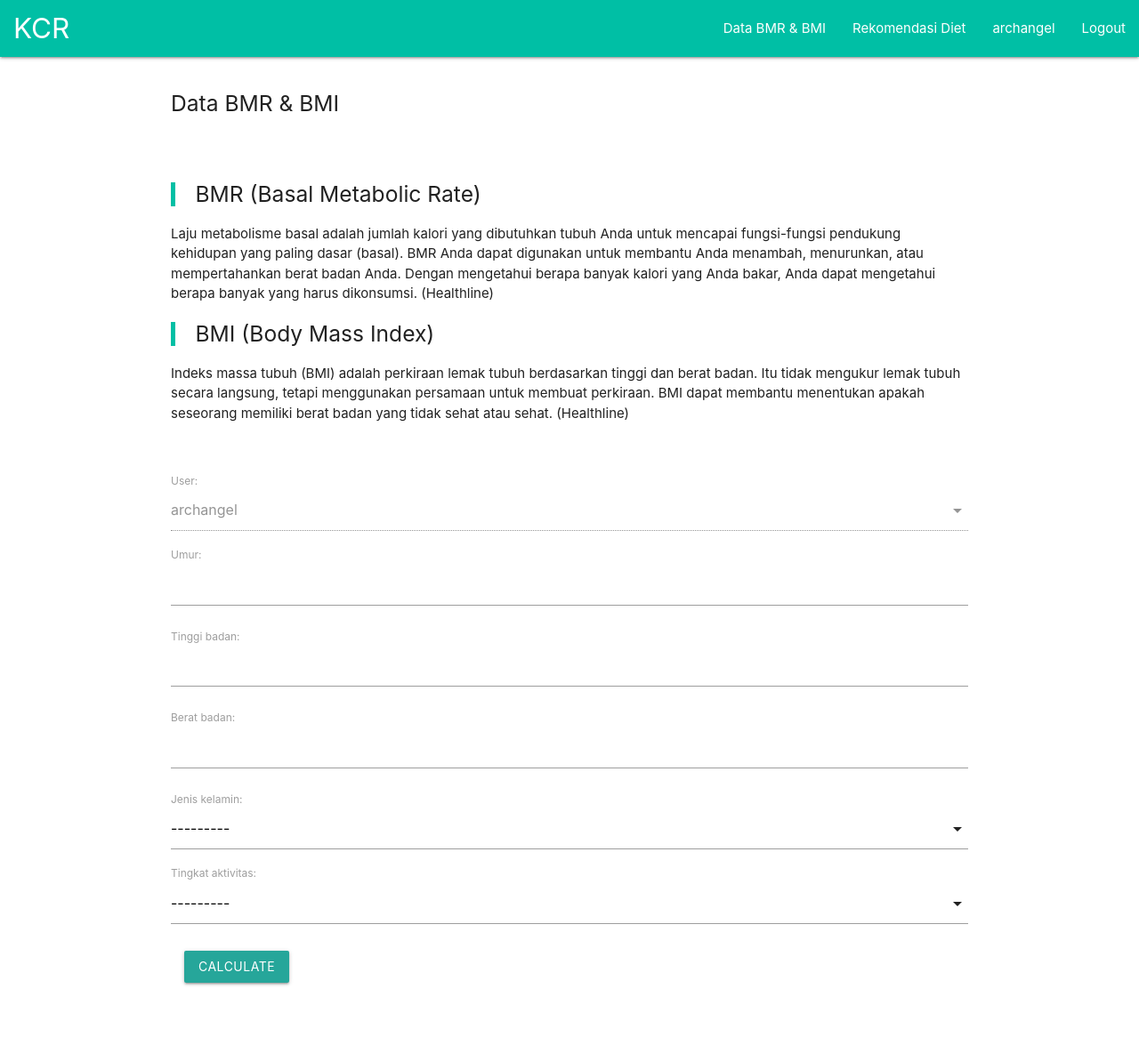
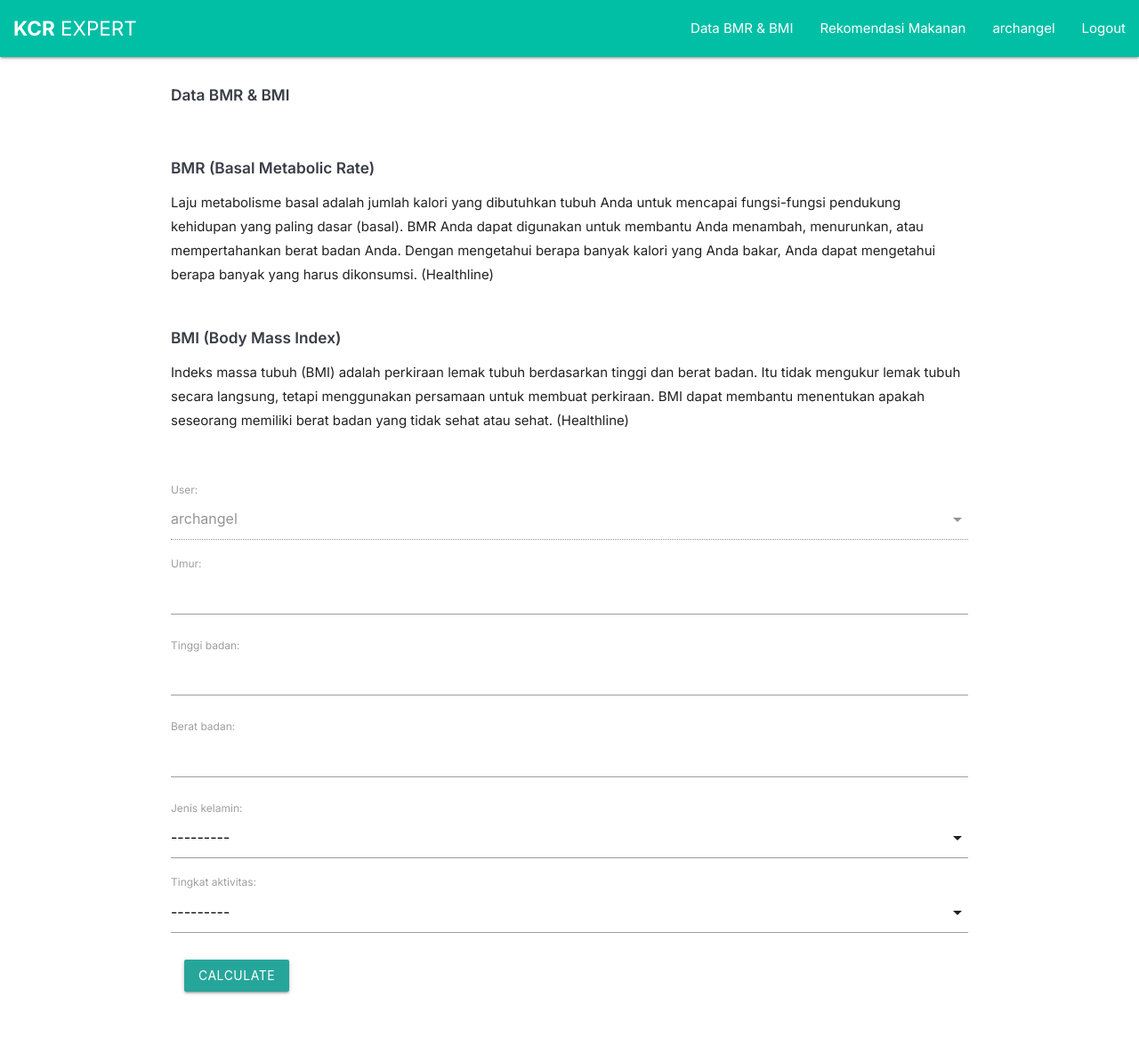
Before and after one commit to kalebjuliu/GeneticAlgorithm_KCR_Website, a Django app: page /data/ in a window 1280 px wide. Shown: the whole page at 89% size. Before the commit the page ends 1108 px from the top, so only its background shows below. Run offline with Django 3.2, Linux system fonts and the light colour scheme; a user stored in the database is signed in; data comes from the database, SQL or seed files in the repository; both versions use the stored data as it was after the commit.

Commit message:
Fix styling

```diff
--- a/diet/templates/diet/data.html
+++ b/diet/templates/diet/data.html
@@ -2,20 +2,21 @@
 
 {% block content %}
 
-<h5>Data BMR & BMI</h5><br><br>
+<h6 style="font-weight: 600; color: #393D46;">Data BMR & BMI</h6><br><br>
 
 <div>
-    <blockquote>
-        <h5>BMR (Basal Metabolic Rate)</h5>
-    </blockquote>
-    <p>Laju metabolisme basal adalah jumlah kalori yang dibutuhkan tubuh Anda untuk mencapai fungsi-fungsi pendukung
+
+    <h6 style="font-weight: 600; color: #393D46;">BMR (Basal Metabolic Rate)</h6>
+    <p style="line-height: 1.8rem;">Laju metabolisme basal adalah jumlah kalori yang dibutuhkan tubuh Anda untuk
+        mencapai
+        fungsi-fungsi pendukung
         kehidupan yang paling dasar (basal). BMR Anda dapat digunakan untuk membantu Anda menambah, menurunkan, atau
         mempertahankan berat badan Anda. Dengan mengetahui berapa banyak kalori yang Anda bakar, Anda dapat mengetahui
         berapa banyak yang harus dikonsumsi. (Healthline)</p>
-    <blockquote>
-        <h5>BMI (Body Mass Index)</h5>
-    </blockquote>
-    <p>Indeks massa tubuh (BMI) adalah perkiraan lemak tubuh berdasarkan tinggi dan berat badan. Itu tidak mengukur
+    <br>
+    <h6 style="font-weight: 600; color: #393D46;">BMI (Body Mass Index)</h6>
+    <p style="line-height: 1.8rem;">Indeks massa tubuh (BMI) adalah perkiraan lemak tubuh berdasarkan tinggi dan berat
+        badan. Itu tidak mengukur
         lemak tubuh secara langsung, tetapi menggunakan persamaan untuk membuat perkiraan. BMI dapat membantu menentukan
         apakah seseorang memiliki berat badan yang tidak sehat atau sehat. (Healthline)</p>
 </div>
--- a/diet/templates/diet/header.html
+++ b/diet/templates/diet/header.html
@@ -11,6 +11,9 @@
     <script src="https://cdnjs.cloudflare.com/ajax/libs/materialize/1.0.0/js/materialize.min.js"></script>
     <link rel="stylesheet" href="https://cdnjs.cloudflare.com/ajax/libs/materialize/1.0.0/css/materialize.min.css">
     <link rel="stylesheet" href="https://fonts.googleapis.com/icon?family=Material+Icons">
+    <link rel="preconnect" href="https://fonts.googleapis.com">
+    <link rel="preconnect" href="https://fonts.gstatic.com" crossorigin>
+    <link href="https://fonts.googleapis.com/css2?family=Inter:wght@300;400;500;600;700&display=swap" rel="stylesheet">
     <script>
         $(document).ready(function () {
             $('select').formSelect();
@@ -28,11 +31,16 @@
 
     </script>
     <style>
+        * {
+            font-family: 'Inter', sans-serif;
+        }
+
         blockquote {
             border-left: 5px solid #00bfa5;
         }
     </style>
     <link rel="stylesheet" href="https://fonts.googleapis.com/icon?family=Material+Icons">
+
     <title>KCR | Expert System</title>
 </head>
 
@@ -41,12 +49,13 @@
     <div class="navbar-fixed">
         <nav>
             <div class="nav-wrapper teal accent-4">
-                <a href="#!" class="brand-logo" style="padding-left: 1rem;">KCR</a>
+                <a href="" class="brand-logo" style="padding-left: 1rem; font-size: 1.5rem;"><span
+                        style="font-weight: bold;">KCR</span> EXPERT</a>
                 <!-- <a href="#" data-activates="mobile-demo" class="button-collapse"><i class="material-icons">menu</i></a> -->
                 <ul class="right hide-on-med-and-down">
                     {% if user.is_authenticated %}
                     <li><a href="/data">Data BMR & BMI</a></li>
-                    <li><a href="/">Rekomendasi Diet</a></li>
+                    <li><a href="/">Rekomendasi Makanan</a></li>
                     <li><a href="">{{user.username}}</a< /li>
                     <li><a href="/logout">Logout</a></li>
                     {% else %}
--- a/diet/views.py
+++ b/diet/views.py
@@ -145,7 +145,7 @@ def homepage(request):
                 bmr = user_info.bmr
                 limit_kalori = round(bmr * 7)
             final_menu = []
-            population = generate_population(10)
+            population = generate_population(30)
             fitness = generate_fitness(limit_kalori, population)
 
             generation = 0
```
Also changed, not shown: diet/geneticAlgo.py (+11 -0 lines), diet/templates/diet/diet.html (+5 -5 lines), db.sqlite3.
